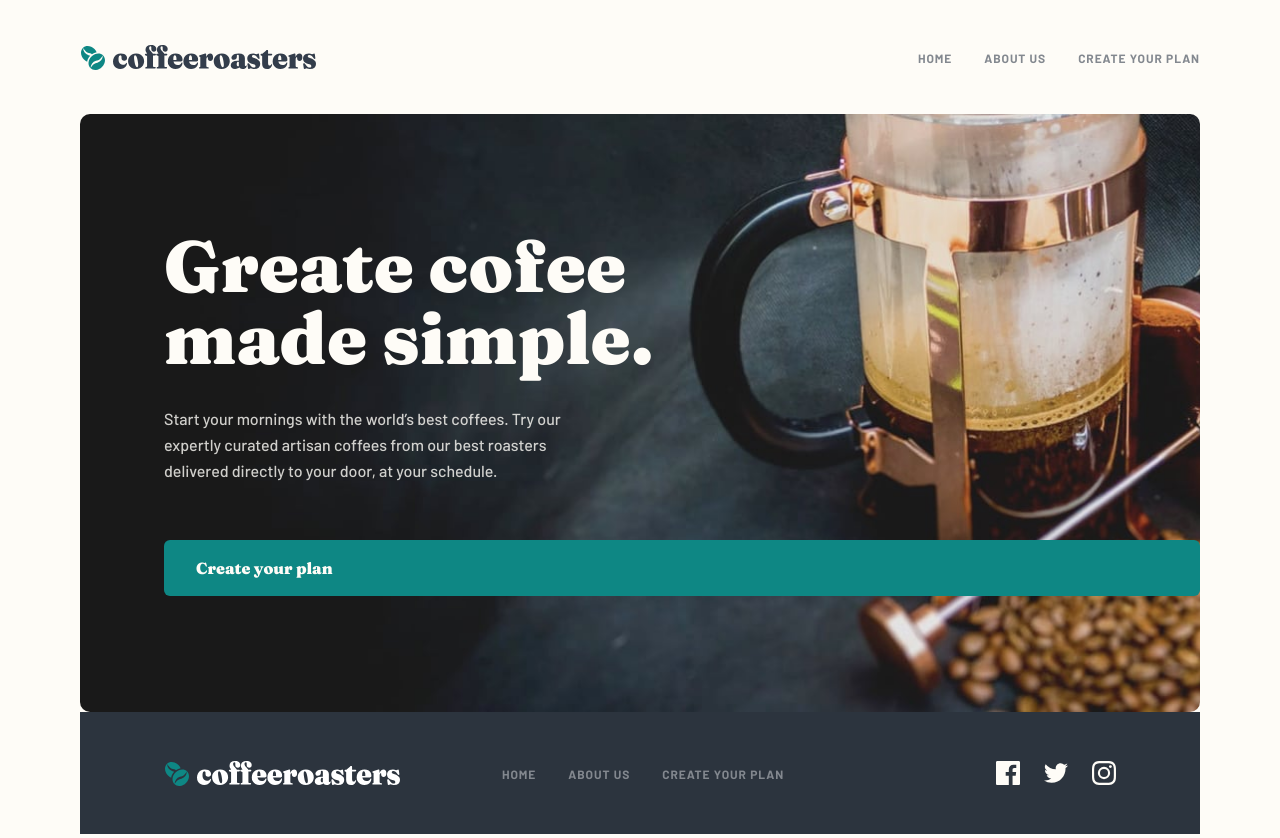
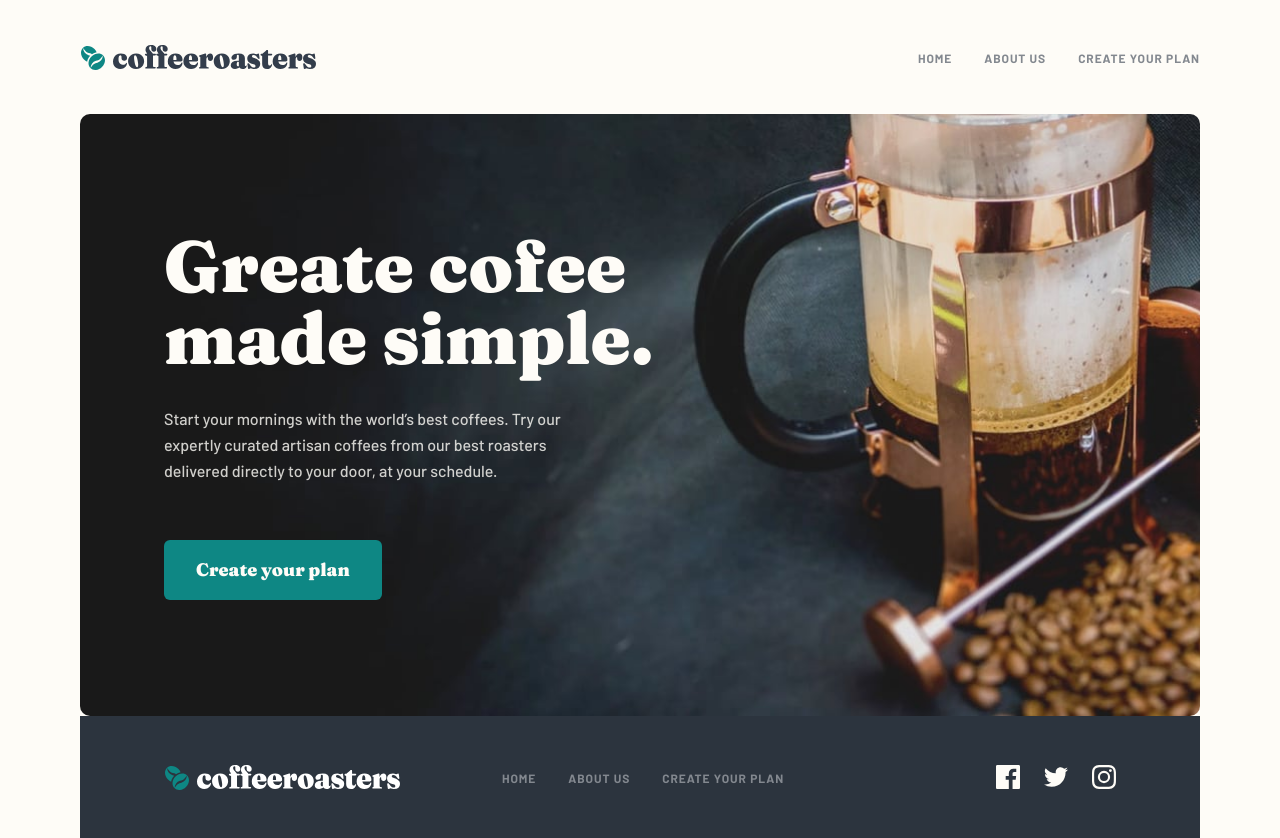
Before and after one commit to 13NOONE37/coffee-rosters, a Next.js app: page / in a window 1280 px wide. Built offline with nearby package versions, Linux system fonts and the light colour scheme.

Commit message:
hero section done

```diff
--- a/src/app/_components/hero.tsx
+++ b/src/app/_components/hero.tsx
@@ -2,20 +2,20 @@ import Link from 'next/link';
 
 export function Hero() {
   return (
-    <section className="bg-[url('/assets/home/mobile/image-hero-coffeepress.jpg')] md:bg-[url('/assets/home/tablet/image-hero-coffeepress.jpg')] lg:bg-[url('/assets/home/desktop/image-hero-coffeepress.jpg')] bg-cover rounded-[10px] flex flex-col py-25 px-6 md:py-26 md:pl-14.5 md:pr-0 lg:py-29 lg:pl-21">
-      <h1 className="text-h1 text-body-inverted">
+    <section className=" flex flex-col items-center md:items-start rounded-[10px] py-25 px-6 md:py-26 md:pl-14.5 md:pr-0 lg:py-29 lg:pl-21 bg-[url('/assets/home/mobile/image-hero-coffeepress.jpg')] md:bg-[url('/assets/home/tablet/image-hero-coffeepress.jpg')] lg:bg-[url('/assets/home/desktop/image-hero-coffeepress.jpg')] bg-cover">
+      <h1 className="text-h1 text-body-inverted text-center md:text-left">
         Greate cofee
         <br />
         made simple.
       </h1>
-      <p className="max-w-[280px] md:max-w-[398px] lg:max-w-[445px] text-content text-body-inverted/80 mt-6 lg:mt-8">
+      <p className="max-w-[280px] md:max-w-[398px] lg:max-w-[445px] text-content text-center md:text-left text-body-inverted/80 mt-6 lg:mt-8">
         Start your mornings with the world’s best coffees. Try our expertly
         curated artisan coffees from our best roasters delivered directly to
         your door, at your schedule.
       </p>
       <Link
         href={'/subscription'}
-        className="flex place-items-center bg-brand-primary font-fraunces font-black text- text-body-inverted  rounded-[6px] py-4 px-8 mt-10 lg:mt-14 "
+        className="flex place-items-center bg-brand-primary hover:bg-brand-primary-light  font-fraunces font-black text-lg text-body-inverted  rounded-[6px] py-4 px-8 mt-10 lg:mt-14 "
       >
         Create your plan
       </Link>
```
